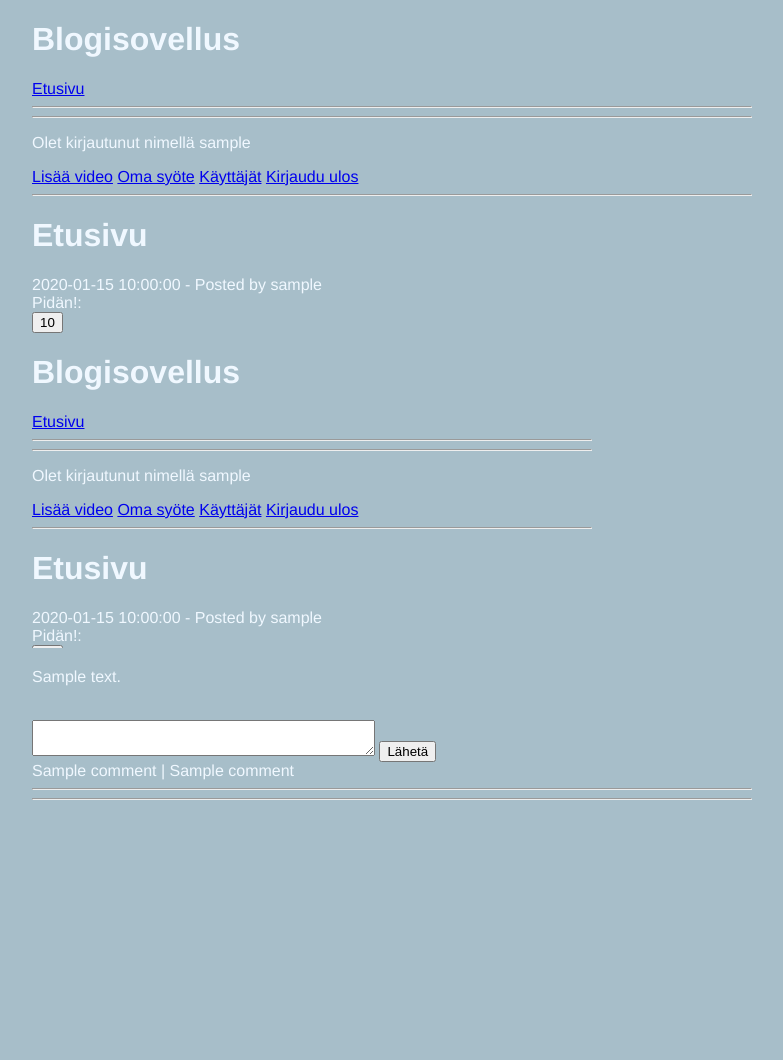
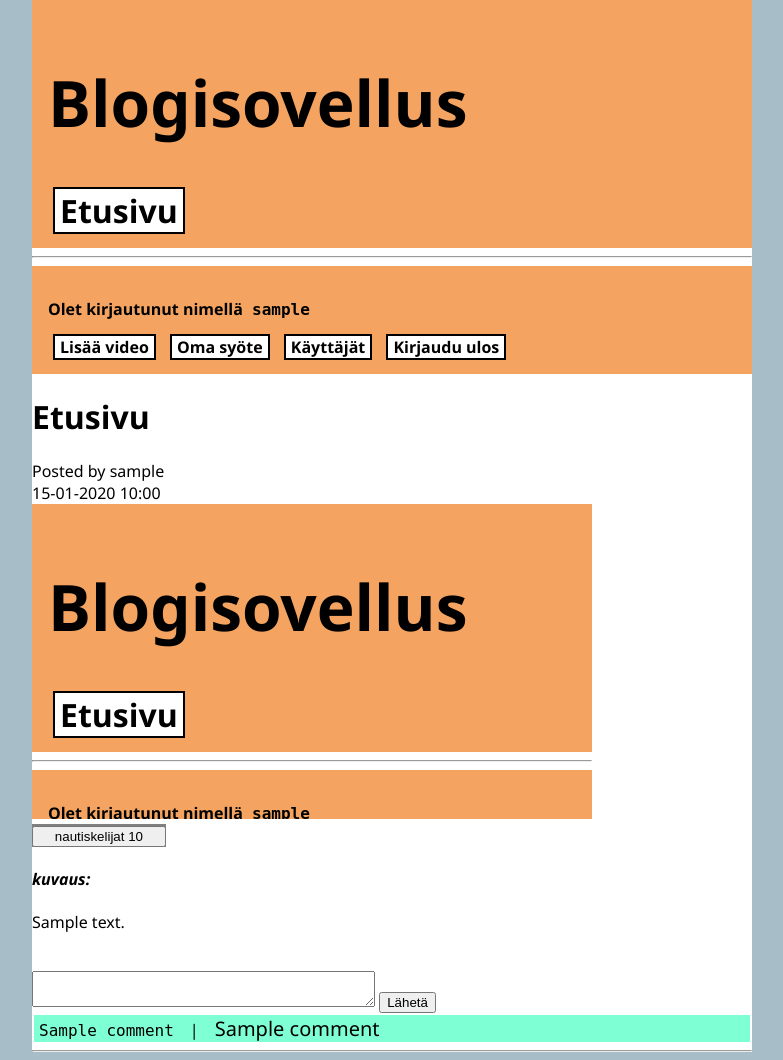
Before and after one commit to Ogkarhu/blogisovellus2, a Flask app: template templates/index.html in a window 1280 px wide. Shown: the whole page, without its empty margins (248-1031 px from the left). Before the commit the page ends 800 px from the top, so only its background shows below. Run offline with Flask 3, Linux system fonts and the light colour scheme; the visitor is signed in with stand-in values (Sample User, id 1); the template is opened without the code that fills it: most values are stand-ins (such as "Sample title", 1, 10 or a date in 2020).

Commit message:
sivun pääpiirteittäinen muotoilusuunnittelu

```diff
--- a/static/styles.css
+++ b/static/styles.css
@@ -1,7 +1,90 @@
+
+header {
+    background: sandybrown;
+    font-weight: bold;
+    font-size: 2rem;
+    overflow: visible;
+    padding: 1rem;
+}
+nav {
+    background: sandybrown;
+    font-weight: bold;
+    padding: 1rem;
+    font-size: 1rem;
+}
+
+
+.pavement{
+    background-color: white;
+
+}
+
+h4{
+    font-size: 1rem;
+    font-style: oblique;
+}
+
+body div {
+    font-family: 'Segoe UI', Tahoma, Geneva, Verdana, sans-serif;
+
+}
+
+.username {
+    font-family: monospace;
+    font-size: 1rem;
+    margin-left: 5px;
+
+}
+
+.comment_text{
+    font-size: 1.25rem;
+
+}
+
+.like{
+    background-color: grey;
+    border: none;
+    display: inline-block;
+    font-size: 16px;
+
+
+}
+
+a:link, a:visited {
+    transition: 500ms all ease-in-out;
+    text-decoration: none;
+    color: black;
+    background-color: white;
+    border: 2px solid black;
+    margin-inline: 5px;
+    padding-inline: 5px;
+}
+
+a:active, a:hover {
+    transition: 200ms all ease-in-out;
+    text-decoration: none;
+    color: black;
+    background-color: grey;
+    border: 2px solid black;
+    margin-inline: 5px;
+    padding-inline: 5px;
+}
+.commentlayout {
+    display: flex;
+    flex-direction: row;
+    background-color: aquamarine;
+    gap: 1rem 1rem;
+    align-items: baseline;
+    margin: 2px;
+}
+
+
 body {
+
     margin: auto;
     max-width: 45em;
+    font-size: 1em;
     font-family: 'Helvetica', 'Arial', sans-serif;
     background-color: rgb(167, 190, 201);
-    color:aliceblue
+    color:rgb(0, 0, 0);
 }
--- a/templates/index.html
+++ b/templates/index.html
@@ -1,52 +1,57 @@
 {% extends "layout.html" %}
 {% block title %}Etusivu{% endblock %}
 {% block content %}
-<hr>
 {% if session.username %}
-<p>Olet kirjautunut nimellä {{ session.username }}</p>
+<nav>
+    <p>Olet kirjautunut nimellä <span class="username">{{ session.username }}</span></p>
     {% if session.is_admin == True %}
     <a href="/new_post">Lisää video</a>
     {% endif %}
     <a href="/own_feed">Oma syöte</a>
     <a href="/follows">Käyttäjät</a>
     <a href="/logout">Kirjaudu ulos</a>
-
-<hr>
+</nav>
+{%if own_feed%}
+<h1>Oma syöte</h1>
+{%else%}
 <h1>Etusivu</h1>
+{%endif%}
 {% for post in posts %}
-    <!--displaying the date-->
-    {{ post.created_at.strftime('%Y-%m-%d %H:%M:%S') }} -
 <!--displaying the user-->
 Posted by {{post.username}}
 <br>
-    Pidän!:<form action="/like" method="POST">
-        <input type="hidden" value="{{post[0]}}" name = "post_id"/>
-        <input type="submit" value="{{post.likes}}" />
-    </form>
+<!--displaying the date-->
+{{ post.created_at.strftime('%d-%m-%Y %H:%M') }}
+<br>
+
 <!--embedding video-->
 {% if post.youtube_url %}
-        <iframe width="560" height="315"
-            src="{{ post.youtube_url }}"
-            frameborder="0" allow="accelerometer; autoplay; clipboard-write; encrypted-media; gyroscope; picture-in-picture" allowfullscreen>
+<iframe width="560" height="315" src="{{ post.youtube_url }}" frameborder="0"
+allow="accelerometer; autoplay; clipboard-write; encrypted-media; gyroscope; picture-in-picture" allowfullscreen>
 </iframe>
+<br>
 {% endif %}
-
+<form class = "like" action="/like" method="POST">
+<input type="hidden" value="{{post[0]}}" name="post_id" />
+<input type="submit" value="    nautiskelijat {{post.likes}}    " />
+<input type="hidden" name="csrf_token" value="{{ session.csrf_token }}">
+</form>
+<h4>kuvaus:</h4>
 <p>{{ post.body}}</p>
 <br>
-    <form action="/new_comment" method="POST">
-        <input type="hidden" value="{{post[0]}}" name = "post_id"/>
+<form class="new_comment" action="/new_comment" method="POST">
+    <input type="hidden" value="{{post[0]}}" name="post_id" />
     <textarea name="comment" rows="2" cols="40"></textarea>
     <input type="hidden" name="csrf_token" value="{{ session.csrf_token }}">
-        <input class="btn-primary" type="submit" value="Lähetä">
+    <input type="submit" value="Lähetä">
 </form>
 {%for comment in post.comments %}
-        {{comment[2]}} | {{comment[1]}}
-        <br>
+<div class="commentlayout">
+    <span class="username">{{comment[2]}}</span> <span>|</span>
+    <div class="comment_text">{{comment[1]}}</div>
+</div>
 {% endfor %}
-    <hr>
 {% endfor %}
-
-
 {% else %}
 <a href="{{ url_for('login') }}">Kirjautuminen</a>
 {% endif %}
--- a/templates/layout.html
+++ b/templates/layout.html
@@ -1,12 +1,19 @@
-<!doctype html>
+<!DOCTYPE html>
+
+<head>
     <link rel="stylesheet" href="{{url_for('static', filename='styles.css')}}">
     <meta name="viewport" content="width=device-width, initial-scale=1">
+    <title>Blogisovellus- {% block title %}{% endblock %}</title>
+</head>
+
 <body>
-<title>Blogisovellus- {% block title %}{% endblock %}</title>
+    <div class ="pavement">
+    <header>
         <h1>Blogisovellus</h1>
         <a href="/">Etusivu</a>
+    </header>
     <hr>
     {% block content %}{% endblock %}
     <hr>
-
+    </div>
 </body>
```
Also changed, not shown: routes.py (+7 -8 lines), templates/own_feed.html (deleted, +0 -61 lines). Lines whose indentation alone changed are shown as unchanged.
